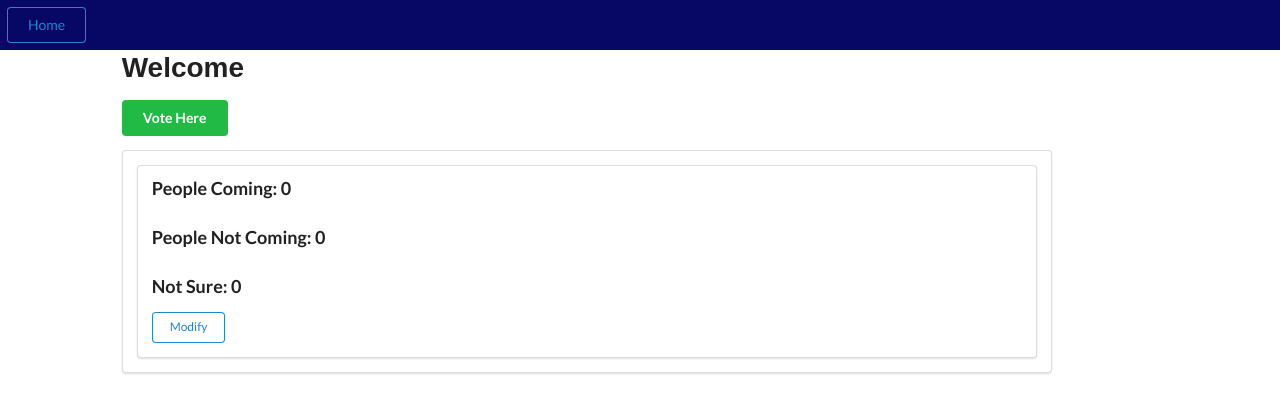
After one commit to parth170101043/stable_events, a Django app: page /poll/0bab434d-7150-42c0-972a-91a732344f79/ in a window 1280 px wide. The commit adds this page. Shown: the top 413 px of the page. Run offline with Django 3.2, Linux system fonts and the light colour scheme; a user stored in the database is signed in; data comes from the database, SQL or seed files in the repository; some libraries are stand-ins or nearby versions.

Commit message:
Merged Lucky

```diff
--- a/csea_events/csea_events/urls.py
+++ b/csea_events/csea_events/urls.py
@@ -35,7 +35,10 @@ urlpatterns = [
     path('my-events/',views.my_events,name='my_events'),
     path('event/edit/<uuid:id>',views.event_edit,name='event_edit'),
     path('feedback/<uuid:id>',views.feedback_view,name='feedback'),
-    path('acceptor/',views.api_reg)
+    path('acceptor/',views.api_reg),
+    path('poll/<uuid:event_id>/',views.poll_count_view,name='poll_count'),
+    path('poll/<uuid:event_id>/vote',views.poll_vote,name='poll_count_vote'),
+    path('poll/<uuid:event_id>/modify',views.poll_modify,name='poll_count_modify'),
 
 
 ]
--- a/csea_events/events/forms.py
+++ b/csea_events/events/forms.py
@@ -2,7 +2,7 @@ from django import forms
 from django.forms import ModelForm
 from django.contrib.auth import get_user_model
 from . import models
-from .models import Event
+from .models import Event, Poll, Vote
 from django.forms import formset_factory, modelformset_factory
 
 
@@ -125,3 +125,36 @@ class RegisterForm(forms.Form):
             raise forms.ValidationError('Both passwords must match')
 
         return passw
+
+
+class PollCreatorForm(forms.Form):
+    choices=[
+        ('response_not_coming','Not Coming'),
+        ('response_coming','Coming'),
+        ('response_not_sure','Not Sure'),
+    ]
+    f_value=forms.ChoiceField(choices=choices)
+
+    def save(self,event_id,poll,request):
+        vote=Vote.objects.filter(vote_id=event_id,user_id=str(request.user))
+        cleaned_data=self.cleaned_data.get('f_value')
+        if vote:
+            temp_data=vote[0].user_vote
+
+            if (temp_data==1):
+                poll.response_not_coming=poll.response_not_coming -1
+            elif (temp_data==2):
+                poll.response_coming=poll.response_coming - 1
+            else :
+                poll.response_not_sure=poll.response_not_sure -1
+        else :
+            pass
+
+        if (cleaned_data=='response_not_coming'):
+            poll.response_not_coming=poll.response_not_coming + 1
+        elif (cleaned_data=='response_coming'):
+            poll.response_coming = poll.response_coming + 1
+        else:
+            poll.response_not_sure= poll.response_not_sure + 1
+        poll.save()
+        return cleaned_data
--- a/csea_events/events/models.py
+++ b/csea_events/events/models.py
@@ -100,10 +100,16 @@ class Event(models.Model):
 
 class Poll(models.Model):
 
-    event_id = models.ForeignKey(Event, on_delete=models.CASCADE)
+    event_id = models.UUIDField(primary_key=True, default=uuid.uuid4 ,help_text='Unique poll id')
     response_coming = models.PositiveIntegerField()
     response_not_coming  = models.PositiveIntegerField()
     response_not_sure = models.PositiveIntegerField()
+    user_id=models.CharField(max_length=300,default='')
+
+
+    def __str__(self):
+        return str(self.event_id)
+
 
 class Profile(models.Model):
 
@@ -134,6 +140,14 @@ class AppFeedback(models.Model):
     rating_ux = models.FloatField(blank=False, default=3.0)
     rating_overall = models.FloatField(blank=False, default=3.0)
 
+
+class Vote(models.Model):
+    vote_id=models.UUIDField(primary_key=False, default=uuid.uuid4,help_text='Unique vote id')
+    user_id=models.CharField(max_length=300,default='')
+    user_vote=models.PositiveIntegerField()
+
+    def __str__(self):
+        return str(self.vote_id)
 # {
 #     "name": "null",
 #     "fee": 12,
--- a/csea_events/events/views.py
+++ b/csea_events/events/views.py
@@ -1,12 +1,12 @@
 from django.shortcuts import render, redirect, get_object_or_404
 from django.http import HttpResponse
-from .forms import LoginForm, RegisterForm, EventCreatorForm, FeedbackForm
+from .forms import LoginForm, RegisterForm, EventCreatorForm, FeedbackForm, PollCreatorForm
 from django.contrib.auth import authenticate, login, get_user_model, logout
 import json
 from django.http import JsonResponse
 import urllib.parse
 from django.contrib.auth.decorators import login_required
-from .models import Event, Btech, Mtech, PhD, AppFeedback, Profile, EventFeedback
+from .models import Event, Btech, Mtech, PhD, AppFeedback, Profile, EventFeedback, Poll, Vote
 from  django.contrib.auth.forms import PasswordChangeForm
 from django.views.decorators.csrf import csrf_exempt, csrf_protect
 from rest_framework import viewsets, permissions
@@ -460,3 +460,114 @@ def api_reg(request):
 
 
     return HttpResponse(json.dumps({'error':'unknown server error, check back-end code '}), content_type="application/json")
+
+
+
+
+@login_required(login_url='loginPage')
+def poll_count_view(request,event_id):
+    poll= Event.objects.filter(event_id=event_id)
+    temp=Poll.objects.filter(event_id=event_id)
+    if not temp:
+        temp = Poll(event_id=event_id,response_coming=0,response_not_coming=0,response_not_sure=0)
+        response_coming=temp.response_coming
+        response_not_coming=temp.response_not_coming
+        response_not_sure=temp.response_not_sure
+        id_event=temp.event_id
+        temp.save()
+    else:
+            response_coming=temp[0].response_coming
+            response_not_coming=temp[0].response_not_coming
+            response_not_sure=temp[0].response_not_sure
+            id_event=temp[0].event_id
+       # print(temp.event_id)
+    context = {
+        'response_coming' : response_coming,
+        'response_not_coming' : response_not_coming,
+        'response_not_sure' : response_not_sure ,
+        'kk':id_event,
+
+    }
+    #temp.save()
+    return render(request,'poll_view.html',context)
+
+@login_required(login_url='loginPage')
+def poll_vote(request,event_id):
+    poll=Poll.objects.get(event_id=event_id)
+    id_user=str(request.user)
+    temp1=Poll.objects.filter(event_id=event_id)
+    flag=0
+    temp_str=str(temp1[0].user_id)
+    if (temp_str.find(id_user)!=-1):
+        flag=1
+    else :
+        pass
+
+    if (flag==0):
+        poll.user_id=poll.user_id + id_user + ', '
+        vote=Vote(vote_id=event_id,user_id=id_user,user_vote=4)
+        form = PollCreatorForm(data=request.POST)
+
+        if(request.method=='POST'):
+            if form.is_valid():
+                data_temp=form.save(event_id,poll,request)
+                #poll.save()
+                if (data_temp=='response_not_coming'):
+                    vote.user_vote=1
+                elif (data_temp=='response_coming'):
+                    vote.user_vote=2
+                else:
+                    vote.user_vote=3
+                vote.save()
+                form = PollCreatorForm()
+                return redirect('poll_count',event_id)
+            else :
+                return redirect('poll_count_vote', event_id)
+    else :
+        context ={
+            'kk':event_id,
+            'everything':id_user
+        }
+        return render(request,'done.html',context=context)
+    return render(request, 'poll_vote.html', {'form':form})
+
+@login_required(login_url='loginPage')
+def poll_modify(request,event_id):
+    id_user=request.user
+    vote=Vote.objects.filter(vote_id=event_id,user_id=id_user)
+
+    if vote:
+        poll=Poll.objects.filter(event_id=event_id)
+        # temp_data=vote[0].user_vote
+
+        # if (temp_data==1):
+        #     poll[0].response_not_coming=poll[0].response_not_coming -1
+        # elif (temp_data==2):
+        #     poll[0].response_coming=poll[0].response_coming - 1
+        # else :
+        #     poll[0].response_not_sure=poll[0].response_not_sure -1
+        # poll[0].save()
+        form = PollCreatorForm(data=request.POST)
+
+        if(request.method=='POST'):
+            if form.is_valid():
+                data_temp=form.save(event_id,poll[0],request)
+                #poll.save()
+                if (data_temp=='response_not_coming'):
+                    vote[0].user_vote=1
+                elif (data_temp=='response_coming'):
+                    vote[0].user_vote=2
+                else:
+                    vote[0].user_vote=3
+                vote[0].save()
+                form = PollCreatorForm()
+                return redirect('poll_count',event_id)
+            else :
+                return redirect('poll_count_vote', event_id)
+    else :
+        context = {
+            'kk' : event_id,
+        }
+        return render(request,'error.html',context)
+
+    return render(request, 'poll_vote.html', {'form':form})
--- a/csea_events/templates/home.html
+++ b/csea_events/templates/home.html
@@ -21,7 +21,7 @@
                     <h3 class='ui header'>Date: {{ i.date}}</h3>
                     <h3 class='ui header'>Time: {{i.time}}</h3>
                     <a href="{% url 'polling' i.event_id %}"class='ui tiny primary basic button'>Read More</a>
-                    <a href="#" class='ui tiny primary basic button'>Poll</a>
+                    <a href="{% url 'poll_count' i.event_id %}" class='ui tiny primary basic button'>Poll</a>
                     <!-- <a href='#' class='ui tiny primary basic button'>Give Feedback</a> -->
                     {% if display_id == i.requestor %}
                     <p class='ui tiny basic red button'>You requested this event</p>
--- /dev/null
+++ b/csea_events/templates/poll_view.html
@@ -0,0 +1,24 @@
+{%extends 'base.html'%}
+{% block content%}
+    <div class='col-sm-1'></div>
+    <div class='col-md-9 '>
+            <h1 style='font-family: Arial, Helvetica, sans-serif'> Welcome</h1>
+            <a href="{% url 'poll_count_vote' kk %}" class='ui positive button'>Vote Here </a>
+            <!-- <br><br> -->
+            <!----<h2 style='font-family: Arial, Helvetica, sans-serif'>Upcoming events: </h2> -->
+
+
+                <div class='ui segment'>
+
+                    <div class='ui segment'>
+                        <h3 class='ui header'>People Coming: {{ response_coming}}</h3>
+                        <h3 class='ui header'>People Not Coming: {{ response_not_coming}}</h3>
+                        <h3 class='ui header'>Not Sure: {{ response_not_sure}}</h3>
+                        <a href="{% url 'poll_count_modify' kk %}"class='ui tiny primary basic button'>Modify</a>
+                    </div>
+
+                </div>
+    </div>
+
+
+{%endblock%}
```
Also changed, not shown: csea_events/templates/done.html (added, +13 -0 lines), csea_events/templates/error.html (added, +11 -0 lines), csea_events/templates/poll_vote.html (added, +16 -0 lines), csea_events/db.sqlite3, csea_events/events/migrations/0018_auto_20190420_0502.py (added), csea_events/events/migrations/0019_vote.py (added).
